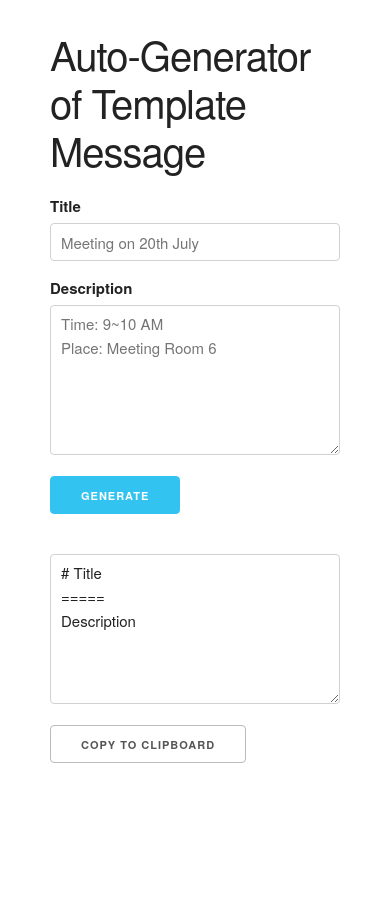
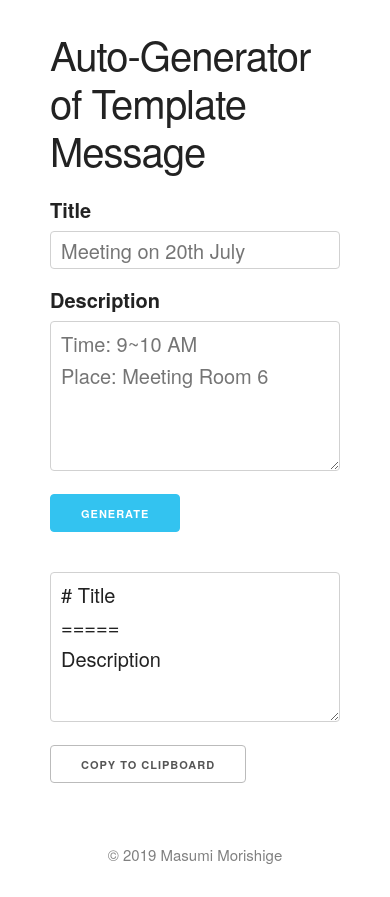
Before and after one commit to Masumi-M/TemplateMessageAutoGenerator, a Flask app: page / in a window 390 px wide. Before the commit the page ends 763 px from the top, so only its background shows below. Run offline with Flask 2, Linux system fonts and the light colour scheme.

Commit message:
Fixed: Bug / Responsive / Copyright

```diff
--- a/static/index.css
+++ b/static/index.css
@@ -10,3 +10,23 @@
     height: 15rem;
     width: 100%;
 }
+
+#copyright_text {
+    text-align: center;
+    color: gray;
+    margin-top: 5rem;
+}
+
+@media(max-width:750px) {
+    * {
+        font-size: 2rem;
+    }
+
+    h1 {
+        font-size: 4rem;
+    }
+
+    #copyright_text {
+        font-size: 1.5rem;
+    }
+}
--- a/templates/index.html
+++ b/templates/index.html
@@ -32,7 +32,7 @@
 =====
 {{messageFile["desc"]}}</textarea>
         <button class="button-secondary" id="copy_button">Copy to Clipboard</button>
-
+        <div id="copyright_text">© 2019 Masumi Morishige</div>
     </div>
 </body>
 
```
Also changed, not shown: README.md.
